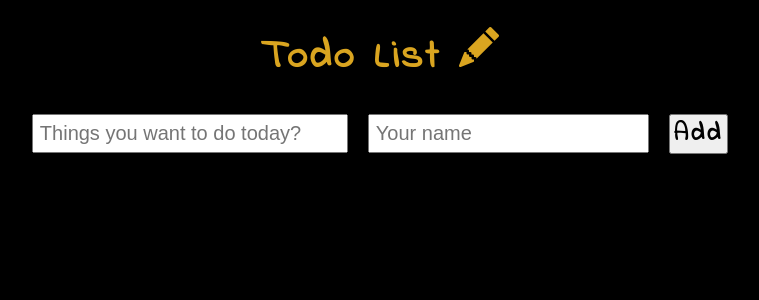
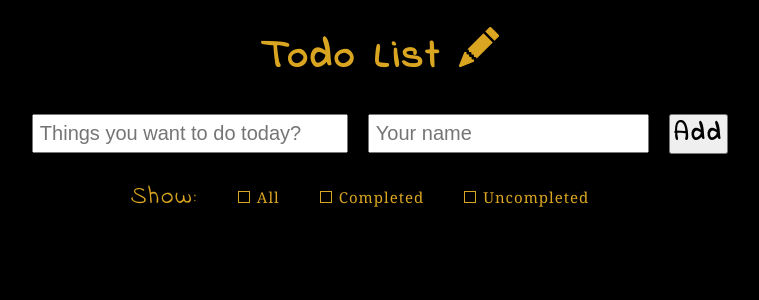
Before and after one commit to CarinWood/Todo-database, a React (Create React App) app in the folder frontend/: page / in a window 1280 px wide. Shown: the top 300 px of the page, without its empty margins (260-1019 px from the left). Built offline with nearby package versions, Linux system fonts and the light colour scheme.

Commit message:
update card

```diff
--- a/frontend/src/components/card/Card.js
+++ b/frontend/src/components/card/Card.js
@@ -12,7 +12,7 @@ import { BsCheckLg } from "react-icons/bs";
 const Card = ({id, done, task, setData, name}) => {
 
     const [editMode, setEditMode] = useState(false)
-    const [isDone, setIsDone] = useState(false)
+
 
     function deleteTodo(id) {
        TodoApiService.deleteTodo(id)
@@ -28,7 +28,7 @@ const Card = ({id, done, task, setData, name}) => {
     }
 
     function updateDone(id) {
-      setIsDone(true)
+
       const object = {
         'done': true
       }
@@ -37,6 +37,7 @@ const Card = ({id, done, task, setData, name}) => {
 
       .then(response => {
         setData(response.data)
+        console.log(response.data)
       })
       .catch(error => console.log(error))
 
@@ -46,7 +47,7 @@ const Card = ({id, done, task, setData, name}) => {
 
 
     function updateDoneAgain(id) {
-      setIsDone(false)
+
 
 
       const object = {
@@ -67,12 +68,12 @@ const Card = ({id, done, task, setData, name}) => {
   return (
     <div className='card-wrapper'>
 
-        {isDone === false
-        ? <BsCheckLg className='point'  onClick={()=> updateDone(id)}/>
-        : <BsCheckLg className="checkmark" onClick={() => {updateDoneAgain(id)}}/> }
+        {done === 'false' && <BsCheckLg className='point' onClick={()=> updateDone(id)} />}
+        {done === 'true' && <BsCheckLg className='checkmark' onClick={() => {updateDoneAgain(id)}} />}
 
 
-        <p className={isDone === true ? 'task linethrough' : 'task'}  >{task}</p>
+
+        <p className={done === 'true' ? ' linethrough task' : 'task'}  >{task}</p>
         <p className='name'>{name}</p>
         <button className='edit-btn' onClick={editTask}><FaRegEdit/>Edit</button>
         <button className='delete-btn' onClick={()=> deleteTodo(id)}><GoTrashcan/>Del</button>
--- a/frontend/src/components/card/card.css
+++ b/frontend/src/components/card/card.css
@@ -15,6 +15,7 @@
     font-size: 35px;
     letter-spacing: 3px;
     width: 300px;
+    color: goldenrod;
 }
 
 .name {
@@ -22,6 +23,7 @@
     width: 320px;
     font-size: 35px;
     letter-spacing: 3px;
+    color: goldenrod;
 
 }
 
@@ -68,7 +70,7 @@
 }
 
 .point {
-    color: white;
+    color: goldenrod;
     font-size: 30px;
     cursor: pointer;
     margin-right: 30px;
--- a/frontend/src/components/editWindow/EditWindow.jsx
+++ b/frontend/src/components/editWindow/EditWindow.jsx
@@ -5,7 +5,7 @@ import { IoClose } from "react-icons/io5";
 
 const EditWindow = ({setEditMode, setData, id, task}) => {
 
-    const [newTask, setNewTask] = useState('')
+    const [newTask, setNewTask] = useState(task)
 
     function setNewTodoTask(id, newTask) {
 
@@ -34,7 +34,7 @@ const EditWindow = ({setEditMode, setData, id, task}) => {
         className='update-task-field'
         onChange={e => setNewTask(e.target.value)}
         type="text"
-        placeholder={task}
+
         value={newTask}
         />
 
--- a/frontend/src/components/editWindow/editWindow.css
+++ b/frontend/src/components/editWindow/editWindow.css
@@ -28,6 +28,8 @@
 .update-task-field {
     width: 220px;
     font-size: 18px;
+    color: grey;
+    font-family: "Indian Flower"
 }
 
 .dont-btn {
--- a/frontend/src/components/inputArea/InputArea.jsx
+++ b/frontend/src/components/inputArea/InputArea.jsx
@@ -1,12 +1,16 @@
 import {useState} from 'react'
 import './inputArea.css'
 import { IoClose } from "react-icons/io5";
+import { BsCheck } from "react-icons/bs";
 import TodoApiService from '../../utils/api/services/TodoApiService';
 
 const InputArea = ({setData}) => {
 
   const [task, setTask] = useState('')
   const [name, setName] = useState('')
+  const [all, setAll] = useState(false)
+  const [completed, setCompleted] = useState(false)
+  const [uncompleted, setUncompleted] = useState(false)
 
   function clearField() {
     setTask('')
@@ -42,8 +46,46 @@ const InputArea = ({setData}) => {
     setTask('')
   }
 
+  function showAll() {
+    setAll(true)
+    setUncompleted(false)
+    setCompleted(false)
+
+    TodoApiService.getAll()
+    .then(response => {
+      setData(response.data)
+    })
+    .catch(error => console.log(error))
+
+  }
+
+  function showCompleted() {
+    setCompleted(true)
+    setAll(false)
+    setUncompleted(false)
+
+    TodoApiService.getCompleted()
+    .then(response => {
+      setData(response.data)
+    })
+    .catch(error => console.log(error))
+  }
+
+  function showUncompleted() {
+    setCompleted(false)
+    setAll(false)
+    setUncompleted(true)
+
+    TodoApiService.getUncompleted()
+    .then(response =>
+      setData(response.data))
+    .catch(error => console.log(error))
+
+  }
+
   return (
     <div className='input-fields'>
+      <div className='input-area'>
        <input
           className='task-input-field'
           placeholder="Things you want to do today?"
@@ -64,6 +106,27 @@ const InputArea = ({setData}) => {
 
 
        <button className='add-btn' onClick={addTask}>Add</button>
+       </div>
+
+       <div className='select-area'>
+        <p className='show'>Show:</p>
+
+        <section className='all-section'>
+            <div className='all-box' onClick={() => showAll()}>{all && <BsCheck className='boxcheck'/>}</div>
+            <p className='boxtext'>All</p>
+        </section>
+
+        <section className='completed-section'>
+            <div className='completed-box' onClick={() => showCompleted()}>{completed && <BsCheck className='boxcheck'/>}</div>
+            <p className='boxtext'>Completed</p>
+        </section>
+
+        <section className='uncompleted-section'>
+            <div className='uncompleted-box' onClick={() => showUncompleted()}>{uncompleted && <BsCheck className='boxcheck'/>}</div>
+            <p className='boxtext'>Uncompleted</p>
+        </section>
+
+       </div>
 
 
     </div>
--- a/frontend/src/components/inputArea/inputArea.css
+++ b/frontend/src/components/inputArea/inputArea.css
@@ -1,3 +1,10 @@
+.input-fields {
+    display: flex;
+    flex-direction: column;
+    justify-content: center;
+    align-items: center;
+}
+
 .task-input-field {
     padding: 6px;
     font-size: 20px;
@@ -39,3 +46,55 @@
     font-size: 23px;
     cursor: pointer;
 }
+
+.select {
+
+    font-size: 15px;
+
+}
+
+.select-area {
+    display: flex;
+    justify-content: center;
+    align-items: center;
+
+}
+
+.show {
+    font-family: "Indian Flower";
+    font-size: 25px;
+    color: goldenrod;
+    margin-right: 40px;
+    letter-spacing: 2px;
+}
+
+.all-section, .completed-section, .uncompleted-section {
+    display: flex;
+    justify-content: center;
+    align-items: center;
+}
+
+.all-box, .completed-box, .uncompleted-box {
+    width: 10px;
+    height: 10px;
+    border: 1px solid goldenrod;
+    margin-right: 7px;
+    cursor: pointer;
+    position: relative;
+}
+
+.boxtext {
+    margin-right: 40px;
+    color: goldenrod;
+    font-size: 15px;
+    letter-spacing: 1px;
+}
+
+.boxcheck {
+    color: green;
+    margin-bottom: 10px;
+    font-size: 33px;
+    position: absolute;
+    top: -140%;
+    left: -100%;
+}
--- a/frontend/src/utils/api/services/TodoApiService.js
+++ b/frontend/src/utils/api/services/TodoApiService.js
@@ -16,6 +16,18 @@ const updateDone = (id, object) => {
     return http.put(`/done/${id}`, object)
 }
 
+const getUncompleted = () => {
+    return http.get('/uncompleted')
+}
+
+const getCompleted = () => {
+    return http.get('/completed')
+}
+
+const getAll = () => {
+    return http.get('/todo')
+}
+
 
 
 
@@ -25,5 +37,8 @@ export default {
     deleteTodo,
     updateTask,
     updateDone,
+    getUncompleted,
+    getCompleted,
+    getAll
 
 }
```
Also changed, not shown: 2 other files (tests, documents, lock files or other folders).
